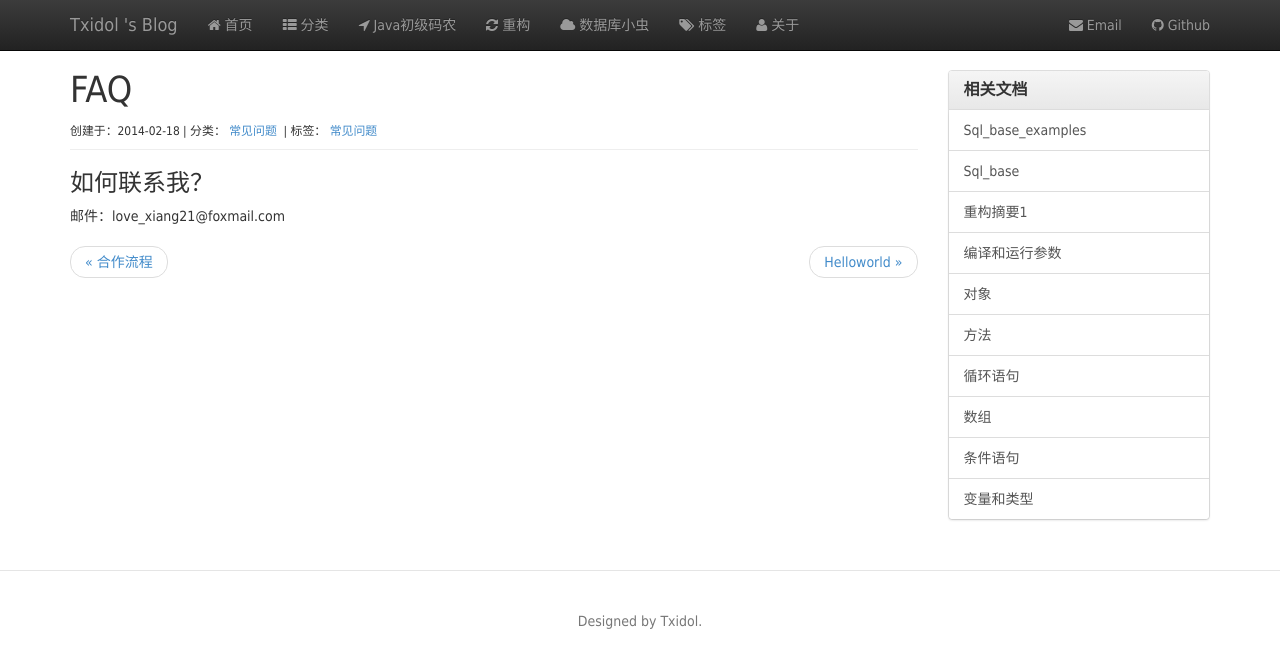
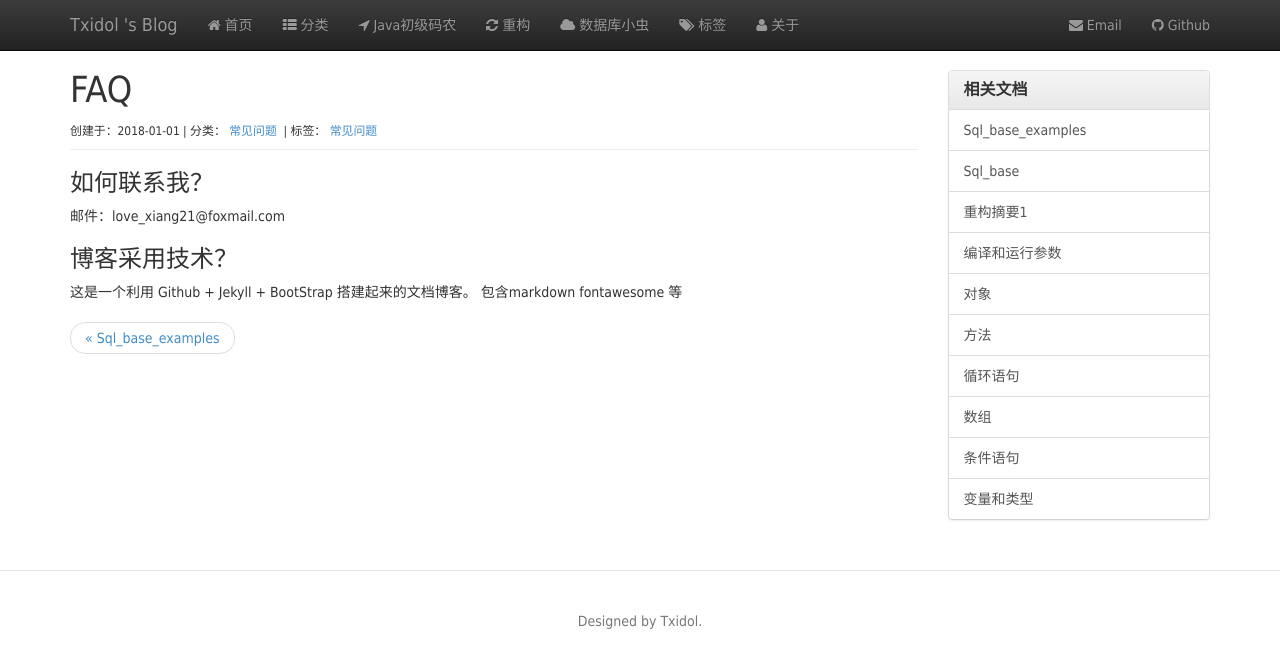
Before and after one commit to txidol/txidol.github.io, a Jekyll site: the page built from _posts/2018-01-01-FAQ.md, in a window 1280 px wide. Shown: the top 668 px of the page. Built offline with Jekyll 4.4.1, drawn with Linux system fonts in a browser that asks for light colours; nearby versions of some CDN libraries; Markdown is read by kramdown in place of the engine named in the settings.

Commit message:
Update and rename 2014-02-18-FAQ.md to 2018-01-01-FAQ.md

```diff
--- a/_posts/2014-02-18-FAQ.md
+++ b/_posts/2018-01-01-FAQ.md
@@ -8,4 +8,8 @@ tags: [常见问题]
 ### 如何联系我？
 邮件：love_xiang21@foxmail.com
 
+### 博客采用技术？
+这是一个利用 Github + Jekyll + BootStrap 搭建起来的文档博客。
+包含markdown fontawesome 等
+
 <!-- more -->
```
